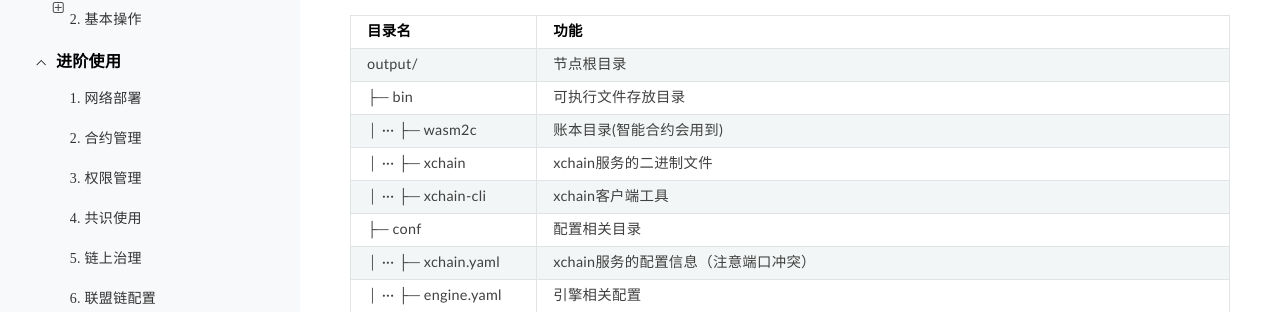
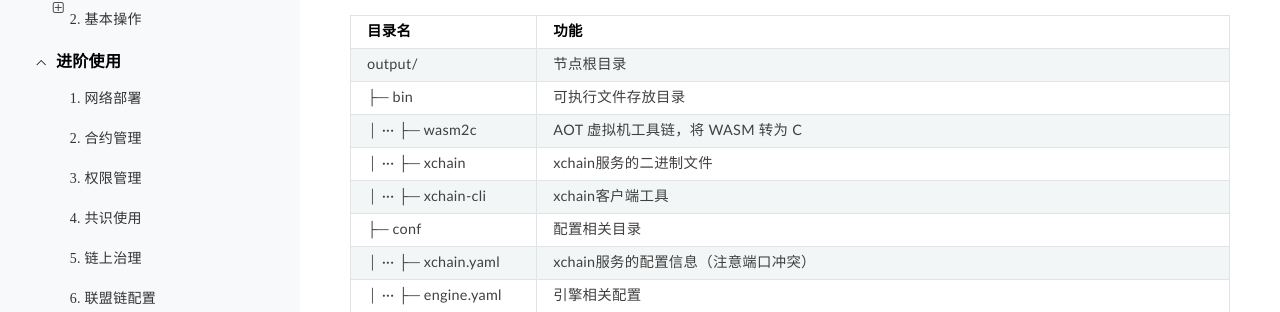
Before and after one commit to xuperchain/docs, a Sphinx documentation site: the page built from source/quickstart/quickstart.rst, in a window 1280 px wide and 900 px high, scrolled down 913 px. Shown: the part 137-449 px from the top of the window. Built offline with Sphinx 7.4.7 and the Read the Docs theme 2.0.0, drawn with Linux system fonts in a browser that asks for light colours.

Commit message:
fix a log of things

```diff
--- a/source/advanced_usage/multi_nodes.rst
+++ b/source/advanced_usage/multi_nodes.rst
@@ -127,7 +127,7 @@
     # service name
     serviceName: localhost
 
-.. note:: 注意: 如果您是部署在同一个节点上，p2p模块端口应该配置地不同，同时不要和其他已经被占用的端口冲突
+.. note:: 注意: 如果您是部署在同一个节点上，p2p模块端口应该配置不同，同时不要和其他已经被占用的端口冲突
 
 
 .. _net-start:
--- a/source/quickstart/quickstart.rst
+++ b/source/quickstart/quickstart.rst
@@ -68,7 +68,7 @@
    * - ├─ bin
      - 可执行文件存放目录
    * - │  ···   ├─ wasm2c
-     - 账本目录(智能合约会用到)
+     - AOT 虚拟机工具链，将 WASM 转为 C
    * - │  ···   ├─ xchain
      - xchain服务的二进制文件
    * - │  ···   ├─ xchain-cli
```
